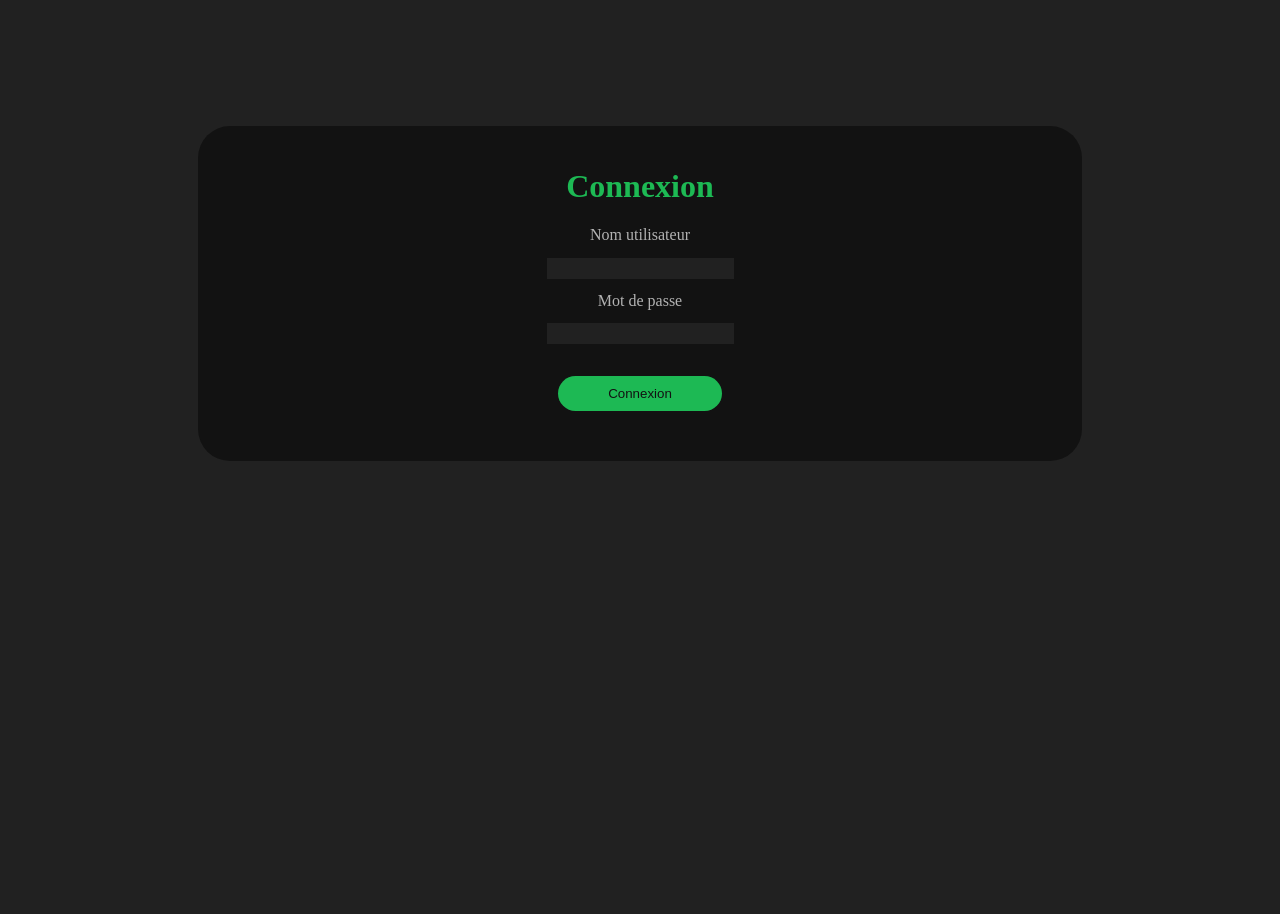
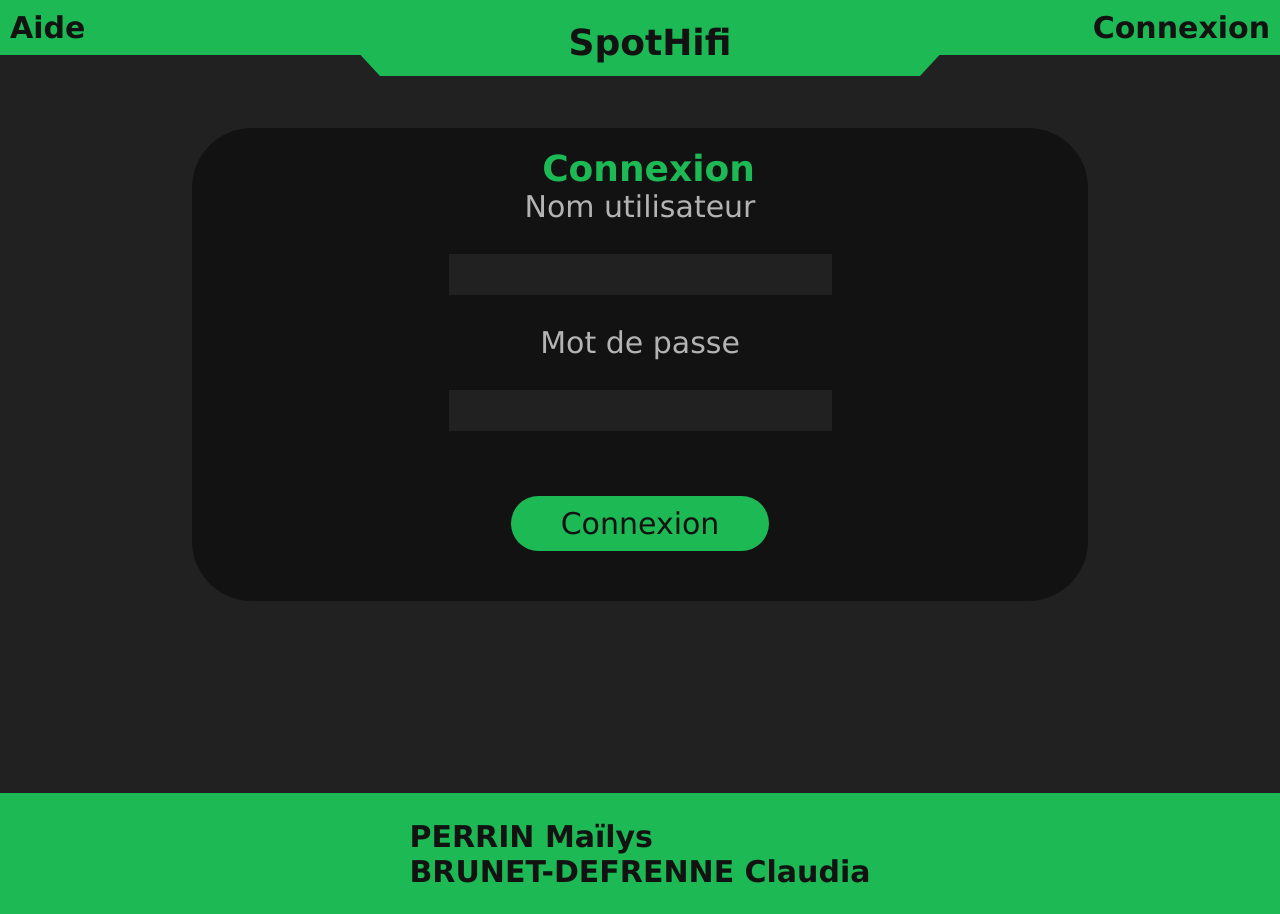
Before and after one commit to MailysPerrinDev/SpotiHifi-Front, a PHP site: page /connexion.php in a window 1280 px wide. Before the commit the page ends 461 px from the top, so only its background shows below. Run offline with PHP 8.4, Linux system fonts and the light colour scheme.

Commit message:
fusion de styles.css et connexion.css et passage au php pour index

```diff
--- a/connexion.css
+++ /dev/null
@@ -1,58 +0,0 @@
-:root
-{
-  --spothifi-main: #1DB954;
-  --spothifi-bloc: #121212;
-  --spothifi-fond: #212121;
-  --spothifi-gris: #535353;
-  --spothifi-ecriture: #B3B3B3;
-}
-body
-{
-  background-color: var(--spothifi-fond);
-}
-.bloc_connexion
-{
-  background-color: var(--spothifi-bloc);
-  color: var(--spothifi-ecriture);
-  justify-content : center;
-  text-align: center;
-  margin: 10% 15% 15% 15%;
-  padding: 20px 20px 50px 20px;
-  border-radius: 2em;
-}
-
-.bloc_connexion h1
-{
-  color: var(--spothifi-main);
-}
-.bloc_connexion .titre
-{
-  text-align: left;
-  justify-content: left;
-}
-
-.bloc_connexion input
-{
-  background-color: var(--spothifi-fond);
-  color: var(--spothifi-ecriture);
-  border: none;
-  padding: 3px 5px;
-  margin: 1em;
-}
-
-
-input[name="mdp"]
-{
-  -webkit-text-security:disc !important;
-}
-
-
-button.connexion
-{
-  background-color: var(--spothifi-main);
-  color: var(--spothifi-bloc);
-  font-style: bold;
-  border-radius: 2em;
-  border: none;
-  padding: 10px 50px;
-}
--- a/connexion.php
+++ b/connexion.php
@@ -3,7 +3,7 @@
     <head>
         <meta charset="utf-8">
         <title>SpotHifi: Connexion</title>
-        <link rel="stylesheet" href="connexion.css">
+        <link rel="stylesheet" href="styles.css?v=1.0">
     </head>
     <body>
 
@@ -14,6 +14,8 @@
 session_start();
 include('fonctions.php');
 include('connex.inc.php');
+
+creation_nav();
 
 function afficheFormulaire($p, $e_connexion){
     echo ("<form class='connexion' action='".htmlspecialchars($_SERVER['PHP_SELF'])."' method='post'>");
@@ -112,5 +114,5 @@ else
 
     echo("</div>");
 }
-
+creation_footer();
 ?>
--- a/fonctions.php
+++ b/fonctions.php
@@ -1,4 +1,24 @@
 <?php
+
+function creation_nav()
+{
+    echo("
+        <nav>
+            <a id='aide' href='aide.php'>Aide</a>
+            <a id='titre' href='index.php'>SpotHifi</a>
+            <a id='connexion' href='connexion.php'>Connexion</a>
+        </nav>
+        ");
+}
+
+function creation_footer()
+{
+    echo("
+        <footer>
+            <div>PERRIN Maïlys <br /> BRUNET-DEFRENNE Claudia</div>
+        </footer>
+        ");
+}
 
 function creation_fichier_image($pdo, $id_photo, $nom_img)
 {
@@ -44,7 +64,7 @@ function afficher_img_profil($img_profil, $id_img, $l, $h, $message)
     }
 
     echo("<figure>");
-    echo("<img class='p_profil' src=$img_profil alt='Photo de profil' $id_img $l $h>");
+    echo("<img id='pdp' src=$img_profil alt='Photo de profil' $id_img $l $h>");
     if (!is_null($message))
     {
         echo("<br><legend $id_img>$message</legend>");
--- a/script.js
+++ /dev/null
@@ -1,6 +0,0 @@
-let numButtonClicks = 0;
-function buttonClicked() {
-    numButtonClicks = numButtonClicks + 1;
-    document.getElementById("mainDiv").textContent =
-        "Button Clicked times: " + numButtonClicks;
-}
--- a/styles.css
+++ b/styles.css
@@ -94,7 +94,6 @@ hr
 nav
 {
     background-color: var(--primaire);
-    color: var(--terciaire);
 
     padding: 10px;
     width: 100%;
@@ -115,6 +114,7 @@ nav #titre
     --p: 50px;
 
     background-color: var(--primaire);
+    color: var(--terciaire);
 
     position: absolute;
 
@@ -134,8 +134,12 @@ nav #titre
     clip-path: polygon(var(--p) 100%, calc(100% - var(--p)) 100%, 100% 0, 0 0);
 }
 
-nav div
+nav a
 {
+    color: var(--terciaire);
+
+    text-decoration: none;
+
     cursor: pointer;
 }
 
@@ -166,7 +170,7 @@ nav div
 }
 
 /*--Recherche--*/
-#barreRecherche
+#barre_recherche
 {
     margin: 5%;
     margin-bottom: 0;
@@ -178,13 +182,13 @@ nav div
     justify-content: center;
 }
 
-#barreRecherche div, #recherche
+#barre_recherche div, #recherche
 {
     background-color: var(--secondaire);
     padding: 6px;
 }
 
-#barreRecherche img
+#barre_recherche img
 {
     max-width: 30px;
     height: 30px;
@@ -203,7 +207,7 @@ nav div
     border-left-style: hidden;
 }
 
-#btnRecherche
+#btn_recherche
 {
     border: 2px solid var(--primaire);
     border-right-style: hidden;
@@ -212,7 +216,7 @@ nav div
 }
 
 /*---Menu filtre par tag---*/
-#menuFiltre
+#menu_filtre
 {
     margin: 5%;
     margin-top: 0;
@@ -260,13 +264,13 @@ nav div
 }
 
 /*Interactivté des cartes*/
-.carteMusique:hover, .cartePlaylist:hover
+.carte_musique:hover, .carte_playlist:hover
 {
     border: solid 2px var(--primaire);
 }
 
 /*Musiques*/
-.carteMusique
+.carte_musique
 {
     background-color: var(--terciaire);
     padding: 2px;
@@ -322,13 +326,13 @@ nav div
     overflow: hidden;
 }
 
-.carteMusique .couverture
+.carte_musique .couverture
 {
     width: 55%;
     height: 230px;
 }
 
-.listeTags
+.liste_tags
 {
     position: absolute;
     bottom: 5px;
@@ -370,7 +374,7 @@ nav div
     cursor: pointer;
 }
 
-.carteMusique .tag:nth-child(3)
+.carte_musique .tag:nth-child(3)
 {
     width: fit-content;
 }
@@ -386,7 +390,7 @@ nav div
     overflow: hidden;
 }
 
-.cartePlaylist
+.carte_playlist
 {
     background-color: var(--terciaire);
 
@@ -403,10 +407,65 @@ nav div
     cursor: pointer;
 }
 
-.cartePlaylist .couverture
+.carte_playlist .couverture
 {
     margin: 4%;
     height: 95%;
+}
+
+/*--Connexion--*/
+.bloc_connexion
+{
+    background-color: var(--terciaire);
+    color: var(--texte);
+
+    justify-content : center;
+    text-align: center;
+
+    margin: 10% 15% 15% 15%;
+    padding: 20px 20px 50px 20px;
+
+    border-radius: 2em;
+}
+
+.bloc_connexion h1
+{
+    color: var(--primaire);
+}
+
+.bloc_connexion .titre
+{
+    text-align: left;
+    justify-content: left;
+}
+
+.bloc_connexion input
+{
+    background-color: var(--secondaire);
+    color: var(--texte);
+
+    padding: 3px 5px;
+    margin: 1em;
+
+    border: none;
+}
+
+input[name="mdp"]
+{
+    -webkit-text-security: disc !important;
+}
+
+button
+{
+    background-color: var(--primaire);
+    color: var(--terciaire);
+
+    padding: 10px 50px;
+
+    border-radius: 2em;
+    border: none;
+
+    font-style: bold;
 }
 
 /*--Mode pc--*/
@@ -438,7 +497,7 @@ nav div
         flex-wrap: wrap;
         justify-content: space-around;
     }
-    .carteMusique, .cartePlaylist
+    .carte_musique, .carte_playlist
     {
         background-color: var(--terciaire);
 
@@ -476,7 +535,7 @@ nav div
         margin: 2%;
     }
 
-    .carteMusique .couverture
+    .carte_musique .couverture
     {
         width: 95%;
     }
```
Also changed, not shown: index.php (renamed from index.html, +36 -62 lines), 1 other file.
